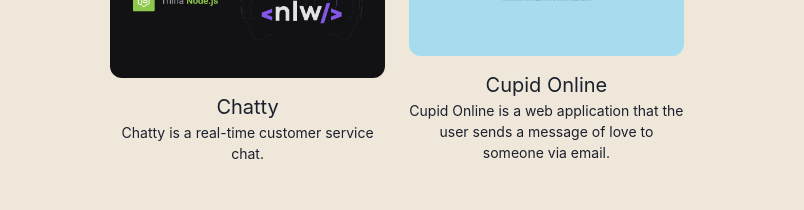
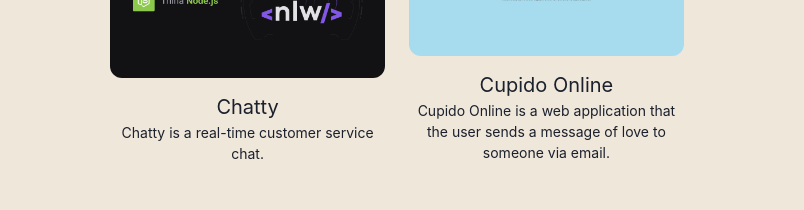
Before and after one commit to rodbitu/Portfolio, a Next.js app: page /works in a window 1280 px wide. Shown: the part 197-407 px from the top of the page, without its empty margins (243-1047 px from the left). Built offline with nearby package versions, Linux system fonts and the light colour scheme.

Commit message:
Feat: update cupid online

```diff
--- a/pages/works.js
+++ b/pages/works.js
@@ -26,11 +26,11 @@ const Works = () => {
           <Section>
             <WorkGridItem
               id="cupid"
-              title="Cupid Online"
+              title="Cupido Online"
               thumbnail={thumbCupid}
             >
-              Cupid Online is a web application that the user sends a message of
-              love to someone via email.
+              Cupido Online is a web application that the user sends a message
+              of love to someone via email.
             </WorkGridItem>
           </Section>
           <Section>
--- a/pages/works/cupid.js
+++ b/pages/works/cupid.js
@@ -6,13 +6,13 @@ import Layout from '../../components/layouts/article'
 
 const Work = () => {
   return (
-    <Layout title="Cupid Online">
+    <Layout title="Cupido Online">
       <Container>
         <Title>
-          Cupid Online <Badge>2021</Badge>
+          Cupido Online <Badge>2021</Badge>
         </Title>
         <P>
-          Cupid Online is a web application that the user sends a message of
+          Cupido Online is a web application that the user sends a message of
           love to someone via email.
         </P>
         <List ml={4} my={4}>
```
